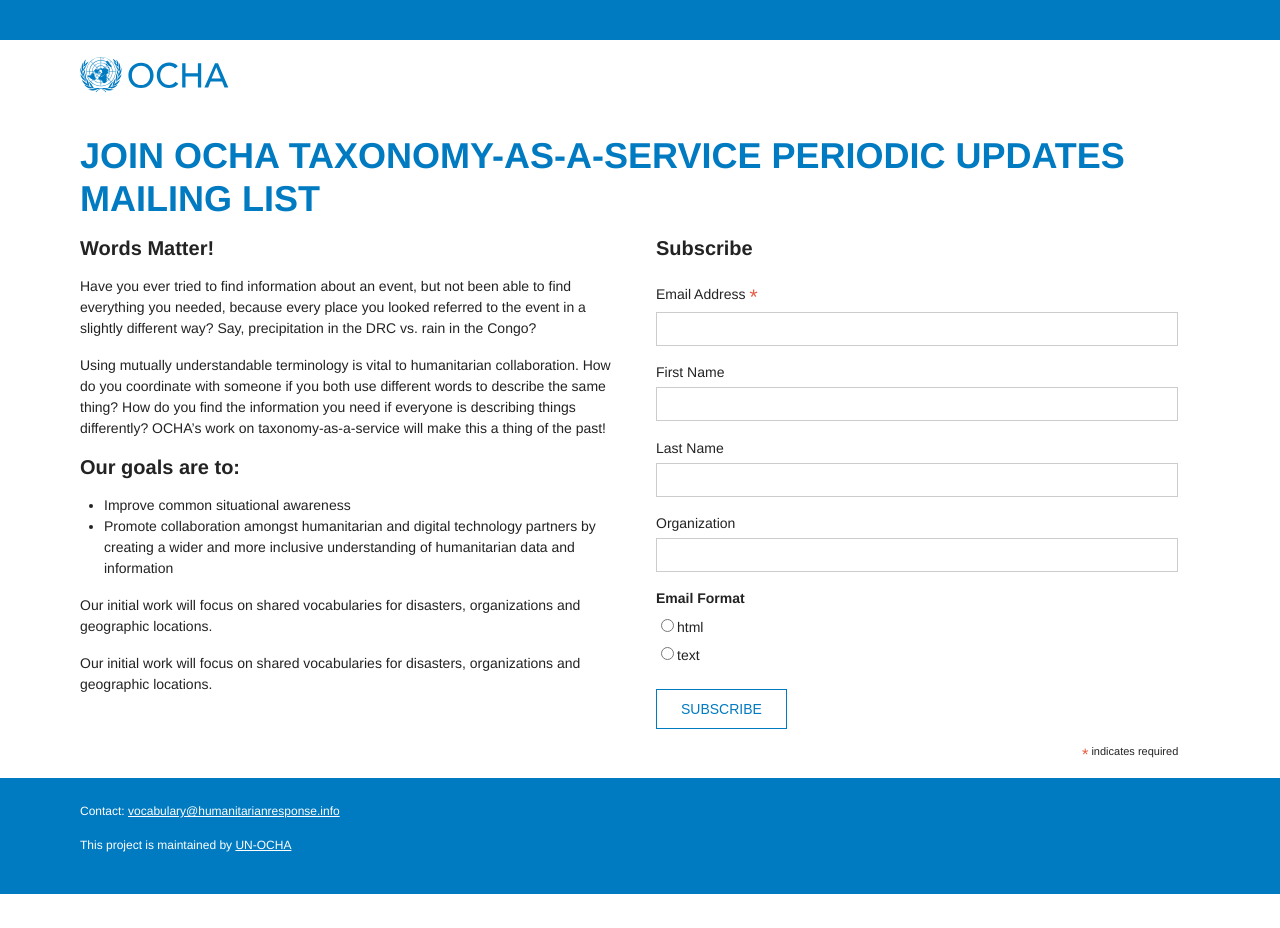
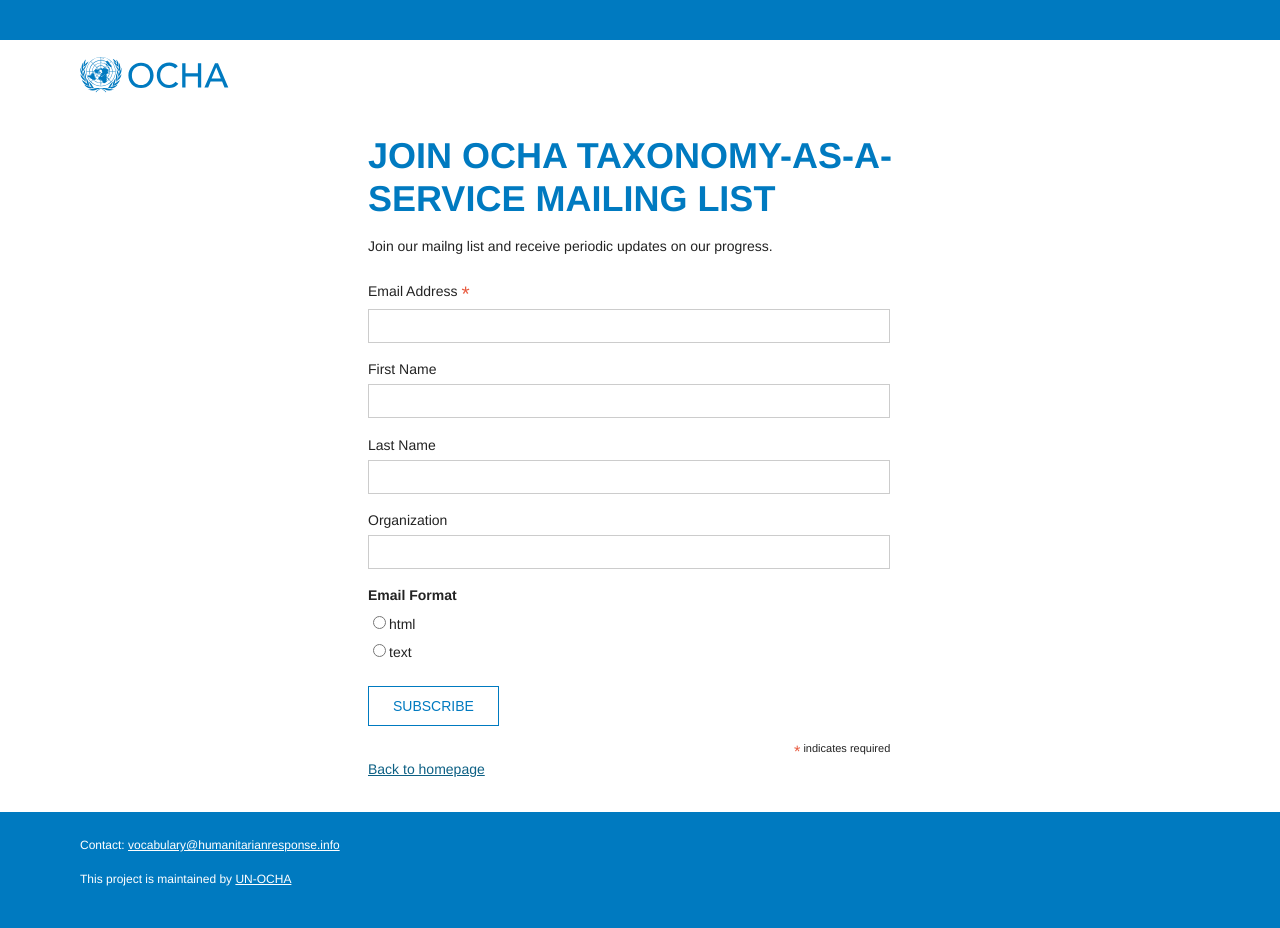
Before and after one commit to rupl/taas-data, a Jekyll site: the page built from subscribe.md, in a window 1280 px wide. Built offline with Jekyll 4.4.1, drawn with Linux system fonts in a browser that asks for light colours; comment, search, counter and statistics services are not loaded; before the commit the page ends 900 px from its top, so only the background shows below that.

Commit message:
TAAS-63 updated subscribe page

```diff
--- a/_layouts/subscribe.html
+++ b/_layouts/subscribe.html
@@ -6,20 +6,14 @@
  {% include header.html %}
 
  <div id="main" class="container">
+
   <div class="row">
-    <div class="col-xs-12">
+
+    <div class="col-md-8 offset-md-2 col-lg-6 offset-lg-3">
+
       <h1>{{page.title}}</h1>
-    </div>
-  </div>
-  <div class="row">
-    <div class="col-md-6">
-      <div class="main-content">
-        {{ content }}
-      </div>
-    </div>
-    <div class="col-md-6">
 
-      <h2>Subscribe</h2>
+      {{content}}
 
       <!-- Begin MailChimp Signup Form -->
 
@@ -63,6 +57,8 @@
       </div>
       <!--End mc_embed_signup-->
 
+      <p><a href="/">Back to homepage</a></p>
+
     </div>
   </div>
 </div>
--- a/subscribe.md
+++ b/subscribe.md
@@ -1,19 +1,6 @@
 ---
 layout: subscribe
-title: Join OCHA Taxonomy-as-a-Service Periodic Updates Mailing List
+title: Join OCHA Taxonomy-as-a-Service Mailing List
 ---
 
-## Words Matter!
-
-Have you ever tried to find information about an event, but not been able to find everything you needed, because every place you looked referred to the event in a slightly different way?  Say, precipitation in the DRC vs. rain in the Congo?
-
-Using mutually understandable terminology is vital to humanitarian collaboration. How do you coordinate with someone if you both use different words to describe the same thing? How do you find the information you need if everyone is describing things differently? OCHA’s work on taxonomy-as-a-service will make this a thing of the past!
-
-## Our goals are to:
-
-* Improve common situational awareness
-* Promote collaboration amongst humanitarian and digital technology partners by creating a wider and more inclusive understanding of humanitarian data and information
-
-Our initial work will focus on shared vocabularies for disasters, organizations and geographic locations.
-
-Our initial work will focus on shared vocabularies for disasters, organizations and geographic locations.
+Join our mailng list and receive periodic updates on our progress.
```
Also changed, not shown: index.md (+1 -1 lines), assets/css/styles.min.css.
